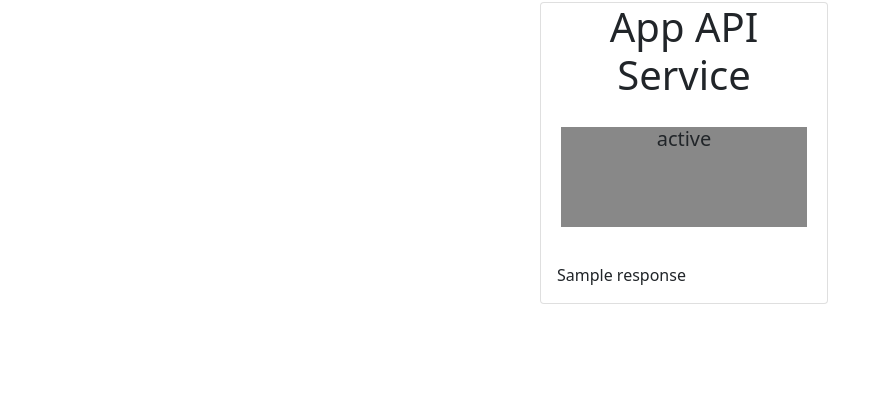
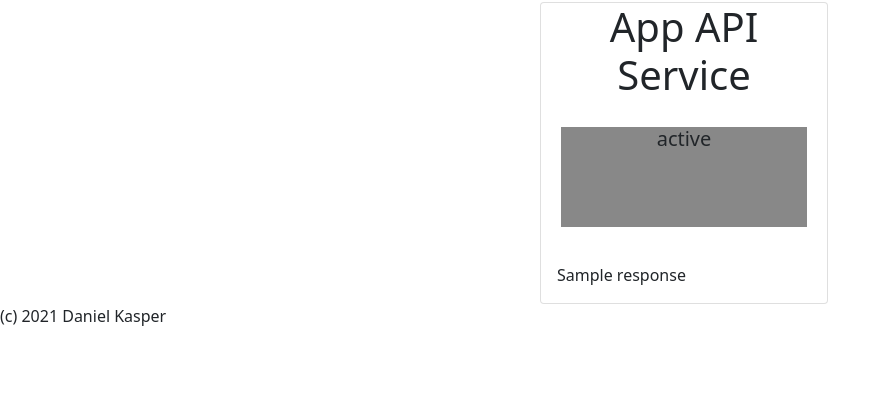
Before and after one commit to chaeschpi/ServiceDemoApp, a Flask app: template Frontend/templates/home.html in a window 1280 px wide. Shown: the part 226-636 px from the top of the page, without its empty margins (0-891 px from the left). Run offline with Flask 2, Linux system fonts and the light colour scheme; the template is opened without the code that fills it: most values are stand-ins (such as "Sample title", 1, 10 or a date in 2020).

Commit message:
add paragraph

```diff
--- a/Frontend/templates/home.html
+++ b/Frontend/templates/home.html
@@ -23,7 +23,7 @@
       </div>
 
 
-
+<p> (c) 2021 Daniel Kasper</p>
 
 </body>
 </html>
```
